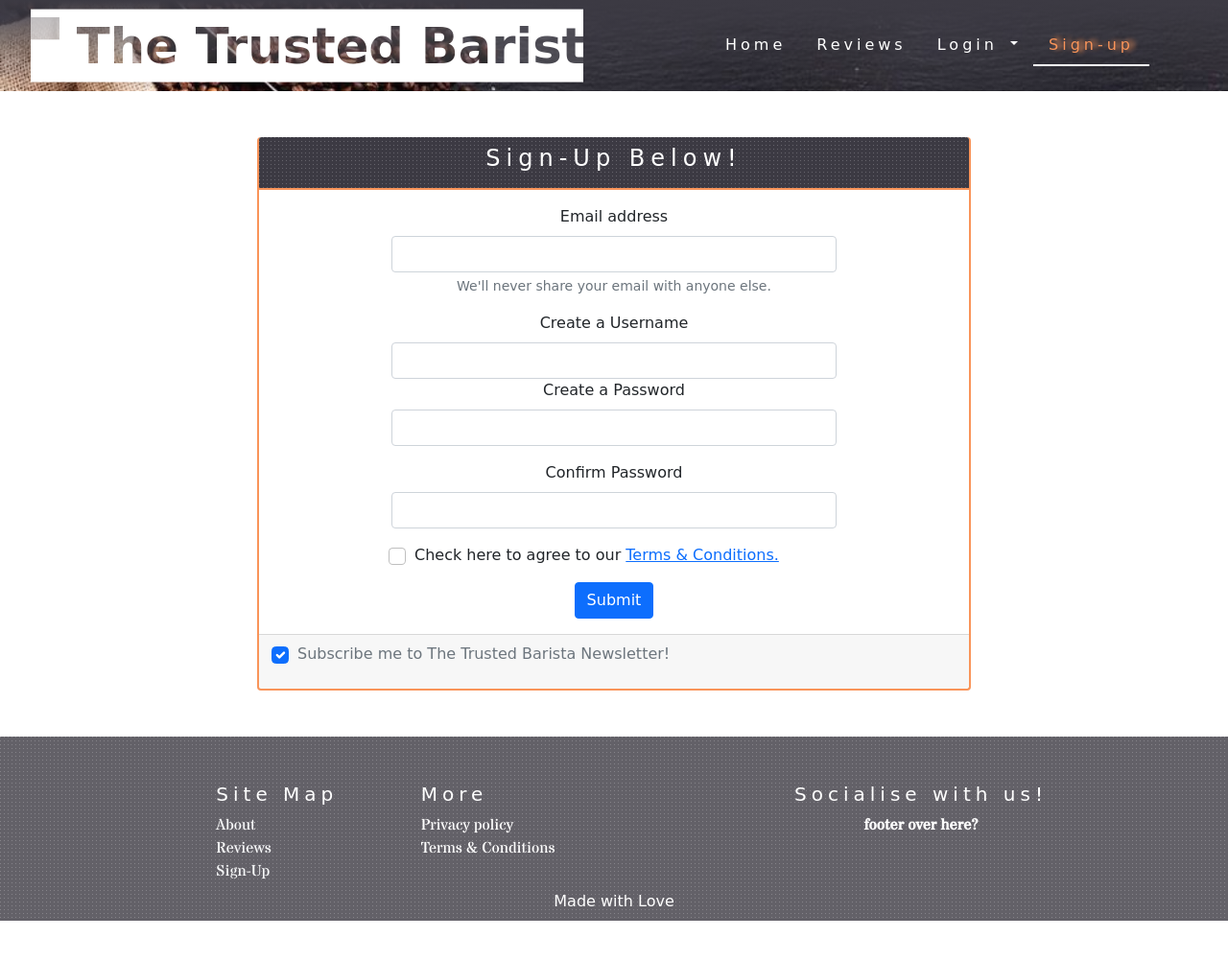
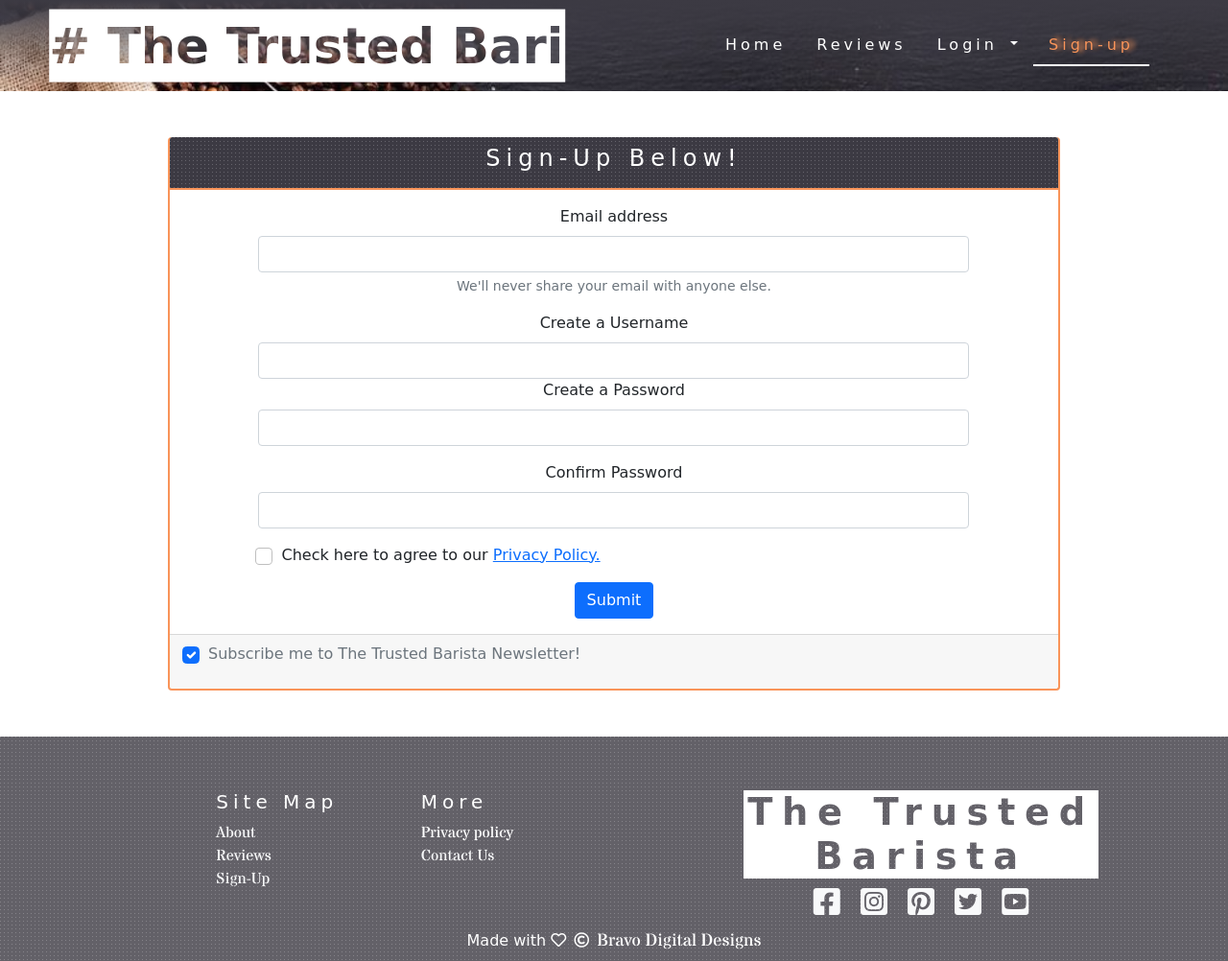
Before and after one commit to LogisticBravo/Milestone-Project-3, a Flask app: page /signup in a window 1280 px wide. Shown: the whole page at 96% size. Before the commit the page ends 960 px from the top, so only its background shows below. Run offline with Flask 2, Linux system fonts and the light colour scheme; some libraries are stand-ins or nearby versions; some web fonts are replaced; grey boxes are pictures that could not be loaded.

Commit message:
Add contact app route. Style

```diff
--- a/app.py
+++ b/app.py
@@ -378,6 +378,11 @@ def remove_favourite(bean_id):
     return redirect(url_for("reviews"))
 
 
+@app.route("/contact")
+def contact():
+    return render_template("contact.html")
+
+
 if __name__ == "__main__":
     app.run(host=os.environ.get("IP"),
             port=int(os.environ.get("PORT")),
--- a/static/css/style.css
+++ b/static/css/style.css
@@ -17,7 +17,7 @@ p, span, input, select, textarea {
   font-size: large;
 }
 
-footer > div > div > .text-light {
+footer > div > div > .text-light, .toast-body {
   font-family: 'Stardos Stencil', cursive;
   text-decoration: none;
 }
@@ -29,12 +29,25 @@ a.navbar-brand {
   font-weight: bold;
   margin: 0 auto;
   padding: 0px;
-  width: 45%;
+  width: 42%;
   text-align: left;
   position: absolute;
   top: 50%;
   left: 25%;
   transform: translate(-50%, -50%);
+  mix-blend-mode: screen;
+}
+
+.cutout {
+  background-color: white;
+  color: black;
+  font-size: 3vw;
+  font-weight: bold;
+  margin: 0 auto;
+  padding: 0px;
+  width: 60%;
+  text-align: center;
+  position: relative;
   mix-blend-mode: screen;
 }
 
@@ -226,13 +239,13 @@ button.nav-link.active:focus, button.nav-link:focus, button.nav-link:focus-visib
   overflow-y: scroll;
 }
 
-.card-text > a {
+.card-text > a, .text-dark {
   color: #3C3A43;
   text-transform: capitalize;
   text-decoration: none;
 }
 
-.card-text > a:hover, .fa-star, .rating, a.text-light:hover {
+.card-text > a:hover, .fa-star, .rating, a.text-light:hover, .text-dark:hover {
   color: #F99459!important;
 }
 
@@ -256,3 +269,17 @@ button.nav-link.active:focus, button.nav-link:focus, button.nav-link:focus-visib
 .fa-comments.fas {
   color: #5cb85c;
 }
+
+.mapouter {
+  position: relative;
+  text-align: right;
+  height: 300px;
+  width: 300px;
+}
+
+.gmap_canvas {
+  overflow: hidden;
+  background: none !important;
+  height: 300px;
+  width: 300px;
+}
--- a/templates/base.html
+++ b/templates/base.html
@@ -25,11 +25,11 @@
 
     <!--****** Header ******-->
     <header>
-        <nav class="navbar navbar-light bg-light">
+        <nav class="navbar navbar-light bg-light navbar-expand-lg">
             <div class="container justify-content-end">
-                <a class="navbar-brand" href="#">
-                    <img src="#" alt="#" width="30" height="24" class="d-inline-block align-text-top">
-                    The Trusted Barista
+                <a class="navbar-brand" href="{{ url_for('home') }}">
+
+                    # The Trusted Barista
                 </a>
                 <ul class="nav justify-content-end">
                     <li class="nav-item">
@@ -130,7 +130,6 @@
         <div class="toast-container position-sticky top-50 start-50 translate-middle-x">
             <div class="toast show" role="alert" aria-live="assertive" aria-atomic="true">
                 <div class="toast-header">
-                    <img src="..." class="rounded me-2" alt="...">
                     <strong class="me-auto">The Trusted Barista</strong>
                     <button type="button" class="btn-close" data-bs-dismiss="toast" aria-label="Close"></button>
                 </div>
@@ -155,28 +154,37 @@
 
     <div class="row mt-5 pt-5">
         <div class="col-sm-8 col-md-2 offset-md-2 text-start">
-            <h6 class="h5">Site Map</h6>
+            <h6 class="h5 mt-2">Site Map</h6>
             <a class="d-block px-1 fs-6 ps-0 text-light" href="{{ url_for('home') }}#about">About</a>
             <a class="d-block px-1 fs-6 ps-0 text-light" href="{{ url_for('reviews') }}">Reviews</a>
             {% if session.user %}
-            <span class="d-block px-1 fs-6 ps-0">My Account</span>
+            <a class="d-block px-1 fs-6 ps-0 text-light" href="{{ url_for('profile', username=session['user']) }}">My Account</a>
             {% else %}
             <a class="d-block px-1 fs-6 ps-0 text-light" href="{{ url_for('signup') }}">Sign-Up</a>
             {% endif %}
         </div>
         <div class="col-sm-8 col-md-2 text-start">
-            <h6 class="h5">More</h6>
+            <h6 class="h5 mt-2">More</h6>
             <span class="d-block px-1 fs-6 ps-0">Privacy policy</span>
-            <span class="d-block px-1 fs-6 ps-0">Terms & Conditions</span>
+            <a class="d-block px-1 fs-6 ps-0 text-light" href="{{ url_for('contact') }}">Contact Us</a>
         </div>
         <div class="col-sm-8 col-md-6 text-center">
-            <h6 class="h5">Socialise with us!</h6>
-            <span class="d-inline-block px-1 fs-6"><strong> footer over here?</strong></span>
+            <h6 class="h5 cutout my-2">The Trusted Barista</h6>
+            <a class="text-light px-2" href="https://www.facebook.com/"
+                                target="_blank" aria-label="facebook page icon" rel="noreferrer"><i class="fab fa-facebook-square fs-2"></i></a>
+                            <a class="text-light px-2" href="https://www.instagram.com/"
+                                target="_blank" aria-label="instagram page icon" rel="noreferrer"><i class="fab fa-instagram-square fs-2"></i></a>
+                            <a class="text-light px-2" href="https://www.pinterest.com/"
+                                target="_blank" aria-label="pinterest page icon" rel="noreferrer"><i class="fab fa-pinterest-square fs-2"></i></a>
+                            <a class="text-light px-2" href="https://www.twitter.com/"
+                                target="_blank" aria-label="twitter page icon" rel="noreferrer"><i class="fab fa-twitter-square fs-2"></i></a>
+                            <a class="text-light px-2" href="https://www.youtube.com/"
+                                target="_blank" aria-label="youtube page icon" rel="noreferrer"><i class="fab fa-youtube-square fs-2"></i></a>
         </div>
     </div>
     <div class="row py-2">
         <div class="col-12 text-center">
-            Made with Love
+            Made with <i class="far fa-heart"></i><i class="far fa-copyright px-2"></i><span>Bravo Digital Designs</span>
         </div>
     </div>
 
--- a/templates/index.html
+++ b/templates/index.html
@@ -5,7 +5,7 @@
 <section class="page-section clearfix">
     <div class="container mt-5">
         <div class="callout">
-            <img class="hero-img img-fluid mb-3 rounded" src="{{ url_for('static', filename='assets/img/coffee_beans_hero.jpeg') }}" alt="..." />
+            <img class="hero-img img-fluid mb-3 rounded" src="{{ url_for('static', filename='assets/img/coffee_beans_hero.jpeg') }}" alt="An image of coffee beans" />
             <div class="callout-text text-center p-5 rounded" id ="about">
                 <h2 class="section-heading mb-4">
                     <span class="section-heading-upper">Find Coffee</span>
@@ -15,7 +15,7 @@
                     difficult! Luckily, The Trusted Barista is here to help you find that blissful addition to your
                     morning routine. Every review is user written so come sip on the right roast for you, recommended by
                     people like you!</p>
-                <div class="callout-button mx-auto"><a class="btn btn-primary" href="#">Read Reviews!</a></div>
+                <div class="callout-button mx-auto"><a class="btn btn-primary" href="{{ url_for('reviews') }}">Read Reviews!</a></div>
             </div>
         </div>
     </div>
--- a/templates/signup.html
+++ b/templates/signup.html
@@ -3,14 +3,14 @@
 {% block content %}
 
     <div class="row g-0">
-        <div class="col-8 offset-md-2 mt-5">
+        <div class="col-sm-10 offset-sm-1 mt-5">
             <div class="card text-center card-border">
                 <div class="card-header">
                     <h5>Sign-Up Below!</h5>
                 </div>
                 <div class="card-body">
                     <div class="row">
-                        <div class="col-8 offset-md-2">
+                        <div class="col-sm-10 offset-sm-1">
                             <!--Sign-Up Form-->
                             <form method="POST" action="{{ url_for('signup') }}">
                                 <div class="mb-3">
@@ -49,7 +49,7 @@
                                     <!--Terms & Conditions check box-->
                                     <input type="checkbox" class="form-check-input" id="tandc" name="tandc" required>
                                     <label class="form-check-label" for="tandc">Check here to agree to our <a
-                                            href="">Terms & Conditions.</a> </label>
+                                            href="">Privacy Policy.</a> </label>
                                 </div>
                                 <!--Submit form button-->
                                 <button type="submit" class="btn btn-primary" id="submit">Submit</button>
```
